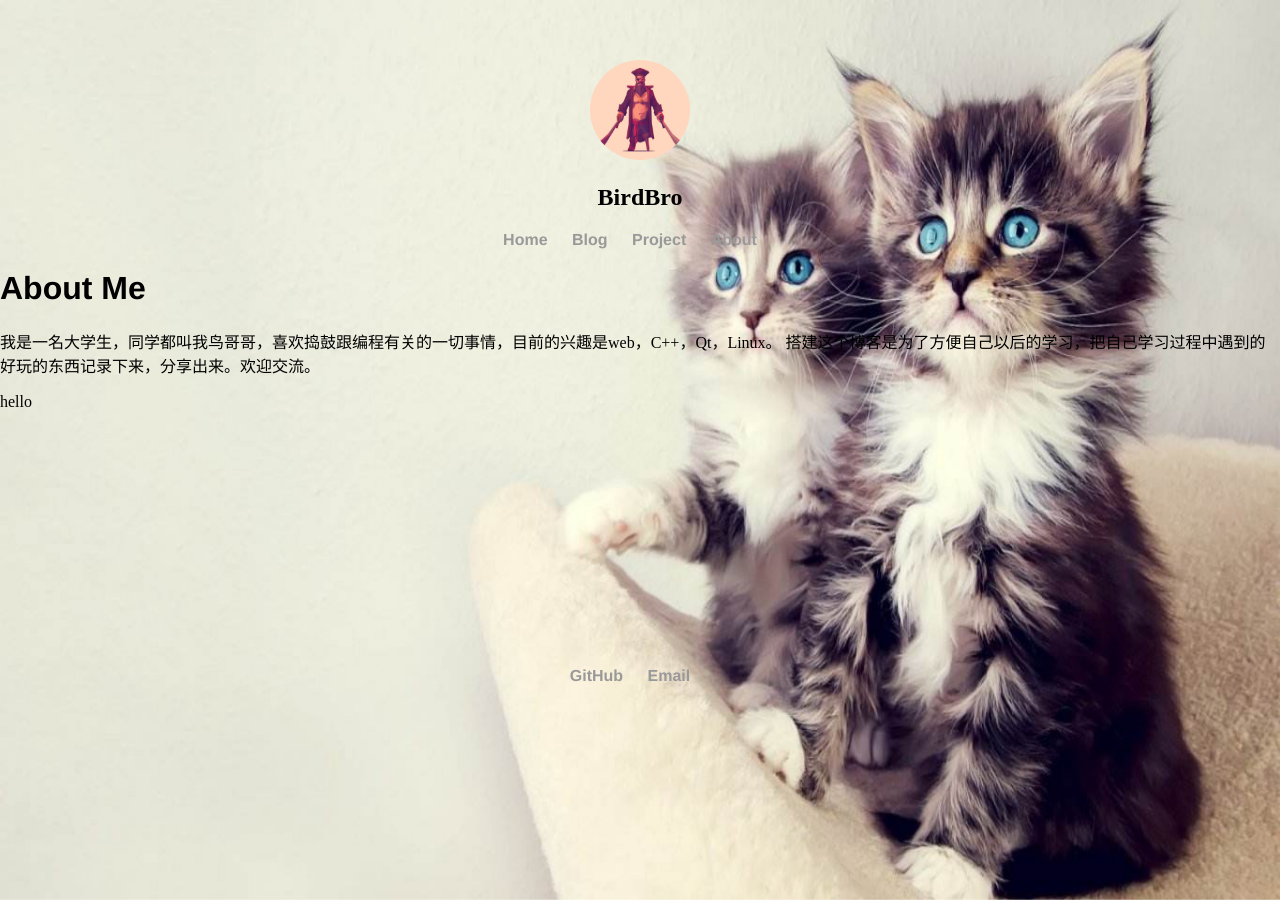
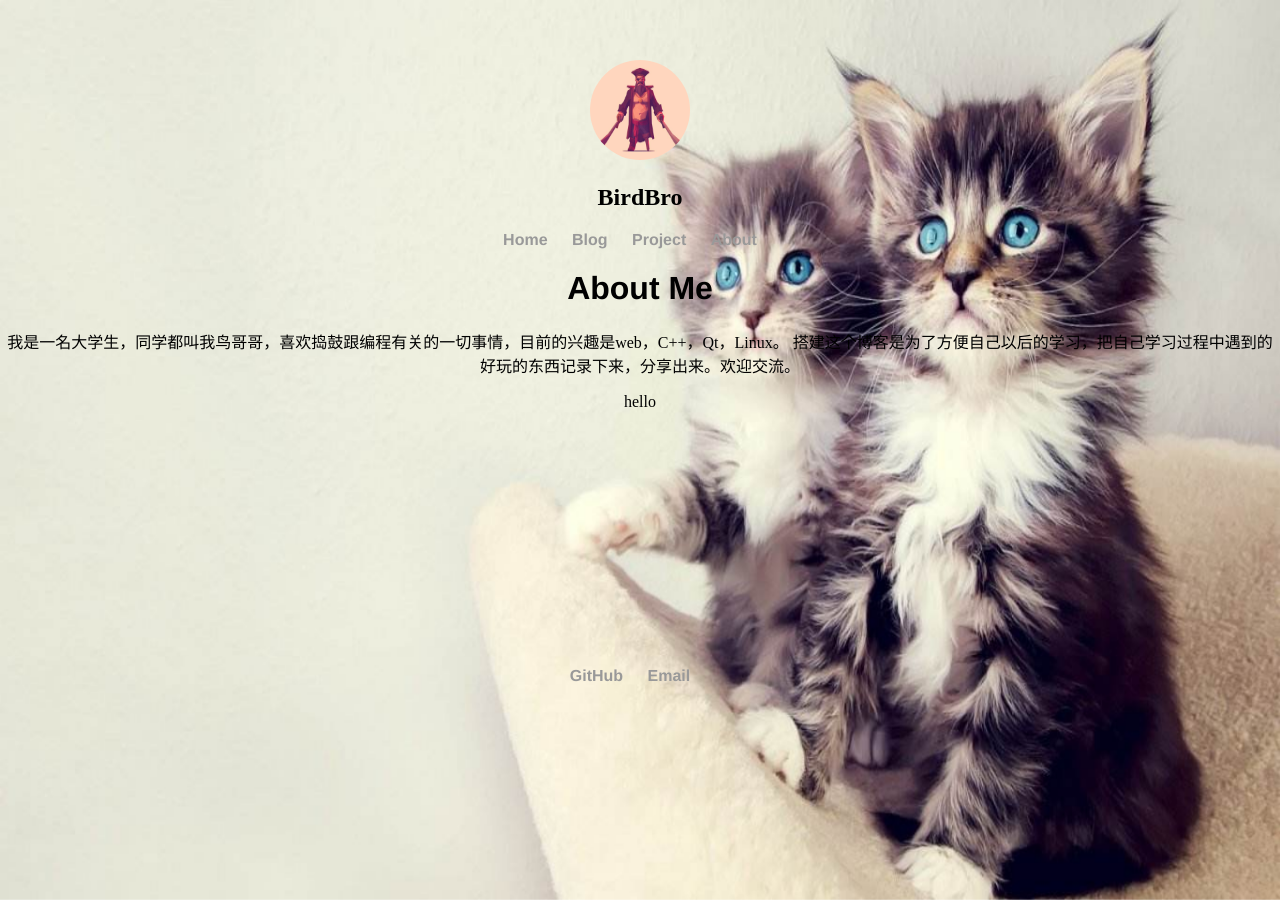
Before and after one commit to netassa/netassa.github.io, a Jekyll site: the page built from about/index.html, in a window 1280 px wide. Built offline with Jekyll 4.4.1, drawn with Linux system fonts in a browser that asks for light colours.

Commit message:
Update main.css

```diff
--- a/css/main.css
+++ b/css/main.css
@@ -6,7 +6,7 @@
     display: inline;
     margin-right: 20px;
 }
-div.head {
+div.about, div.head {
     text-align: center;
 }
 a {
@@ -46,3 +46,6 @@
 footer ul{
 	margin: 20% auto 20px;
 }
+div.about {
+	align: center;
+}
```
